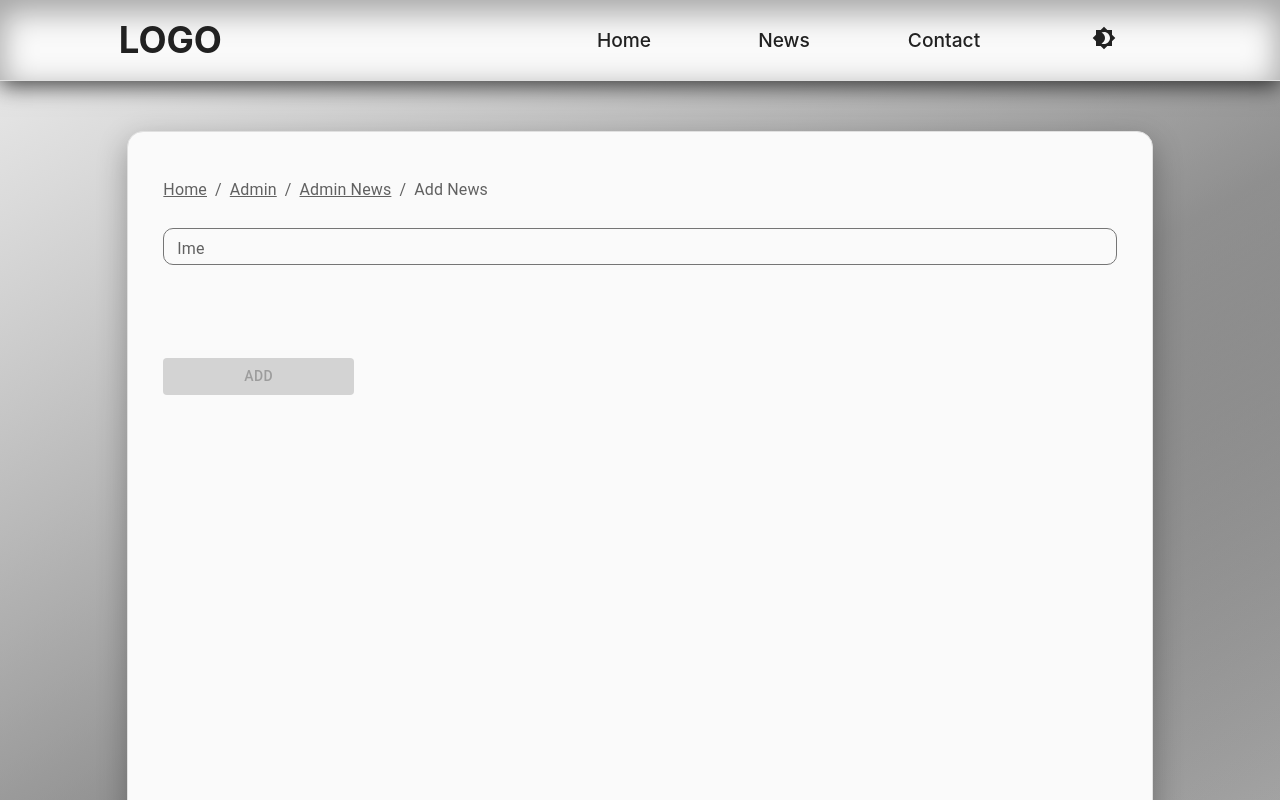
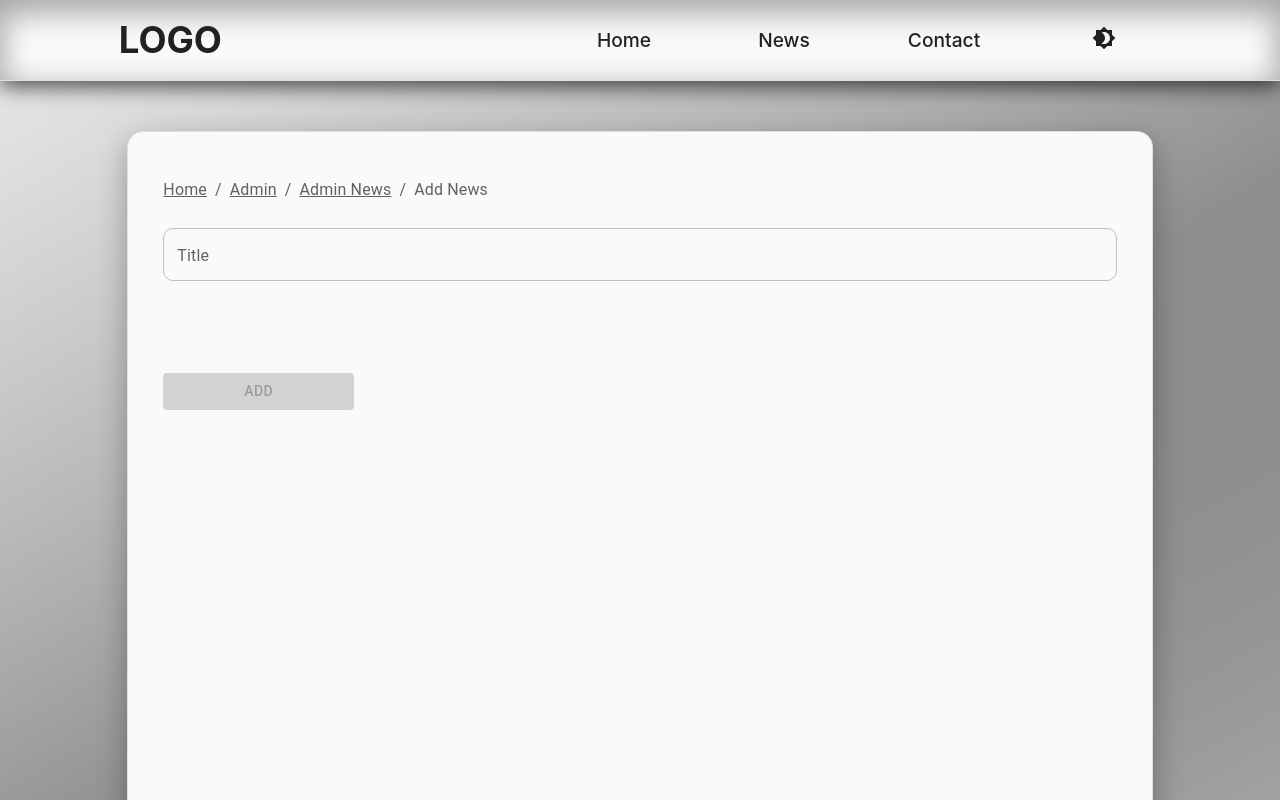
Before and after one commit to Miicy/news-feature, a React (Create React App) app: page /admin/admin-panel/add-news in a window 1280 px wide. Shown: the top 800 px of the page. Built offline with nearby package versions, Linux system fonts and the light colour scheme.

Commit message:
field color issue fixed

```diff
--- a/src/components/common/FormikField.js
+++ b/src/components/common/FormikField.js
@@ -1,4 +1,5 @@
 import { TextField } from "@mui/material";
+import { Field } from "formik";
 
 const FormikField = ({ field, form, type, helperText, sx, ...rest }) => {
 	const { value, name, onBlur, onChange } = field;
@@ -22,17 +23,20 @@ const FormikField = ({ field, form, type, helperText, sx, ...rest }) => {
 	};
 
 	return (
-		<TextField
+		<Field
+			as={TextField}
+			{...rest}
+			color="opposite"
 			sx={sx ? sx : null}
+			variant="outlined"
 			type={type}
 			name={name}
-			title={error}
-			onBlur={onBlur}
 			onChange={onChange}
 			value={value ? value : ""}
 			error={!!error && touched}
+			fullWidth
 			helperText={touched ? handleErrorDetection() : handleHelperText()}
-			{...rest}
+
 		/>
 	);
 };
--- a/src/components/common/LoginField.js
+++ b/src/components/common/LoginField.js
@@ -41,6 +41,7 @@ const LoginField = ({
         variant="outlined"
         size={size}
         fullWidth
+        color="opposite"
         type={password ? (showPassword ? "text" : "password") : "text"}
         value={value}
         InputProps={{
--- a/src/pages/AdminAddNews.js
+++ b/src/pages/AdminAddNews.js
@@ -183,10 +183,8 @@ function AdminAddNews() {
                                         <FormikField
                                         form={form}
                                         {...formik}
-                                        label="Ime"
-                                        sx={{ width: "100%" }}
-                                        fullWidth
-                                        size="small"
+                                        label="Title"
+                                        size={screenSize === "small" || isMobile ? "small" : "big"}
                                     />
 									)}
 								</Field>
--- a/src/theme/themeDesign.js
+++ b/src/theme/themeDesign.js
@@ -99,11 +99,10 @@ export const themeCreation = (mode) =>
 						"& .MuiOutlinedInput-root": {
 							borderRadius: 10,
 							fontSize: "0.85em",
-							borderColor: mode === "light" ? grey[600] : grey[200],
 						},
 						"&:not(.Mui-focused) .MuiOutlinedInput-notchedOutline": {
-							borderColor: mode === "light" ? grey[600] : grey[200],
-						  },
+
+						},
 					},
 				},
 			},
```
